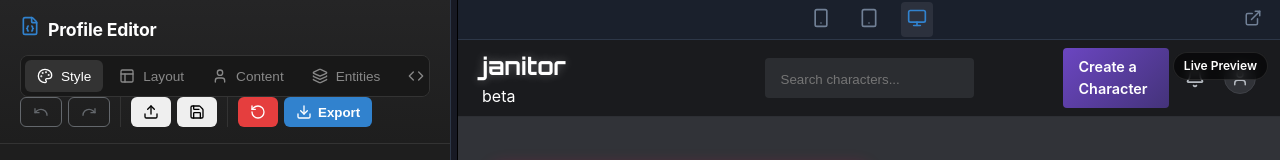
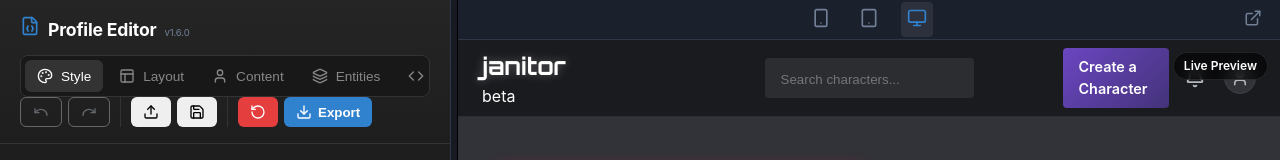
Before and after one commit to annabellecaprine/AnansiProfileEditor, a React (Vite) app: page / in a window 1280 px wide. Shown: the top 160 px of the page. Built offline with nearby package versions, Linux system fonts and the light colour scheme.

Commit message:
release: v1.6.0 - Header icons, left-align layout, version display

```diff
--- a/package.json
+++ b/package.json
@@ -1,7 +1,7 @@
 {
   "name": "anansi-profile-editor",
   "private": true,
-  "version": "1.5.1",
+  "version": "1.6.0",
   "type": "module",
   "scripts": {
     "dev": "vite",
--- a/src/components/Editor/EditorPanel.jsx
+++ b/src/components/Editor/EditorPanel.jsx
@@ -80,6 +80,7 @@ export default function EditorPanel({ theme, setTheme, content, setContent, manu
                 <h1>
                     <FileJson size={20} style={{ marginRight: 8, color: 'var(--accent-primary)' }} />
                     Profile Editor
+                    <span style={{ fontSize: '0.6rem', color: '#718096', marginLeft: '8px', fontWeight: 400 }}>v1.6.0</span>
                 </h1>
                 <div className="tabs">
                     <button className={activeTab === 'visual' ? 'active' : ''} onClick={() => setActiveTab('visual')}>
```
Also changed, not shown: 1 other file (tests, documents, lock files or other folders).
